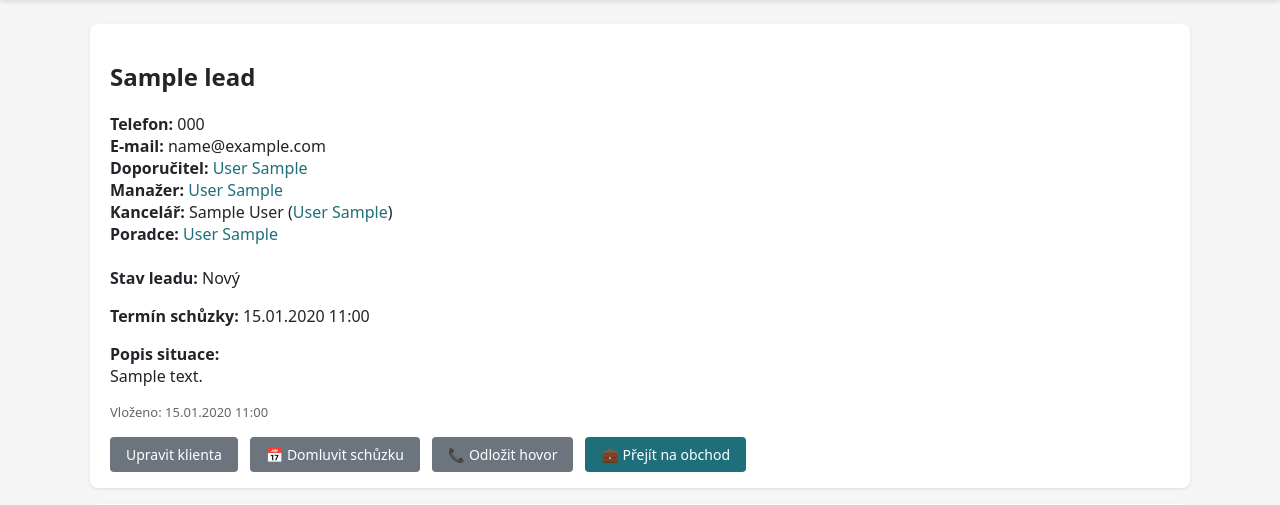
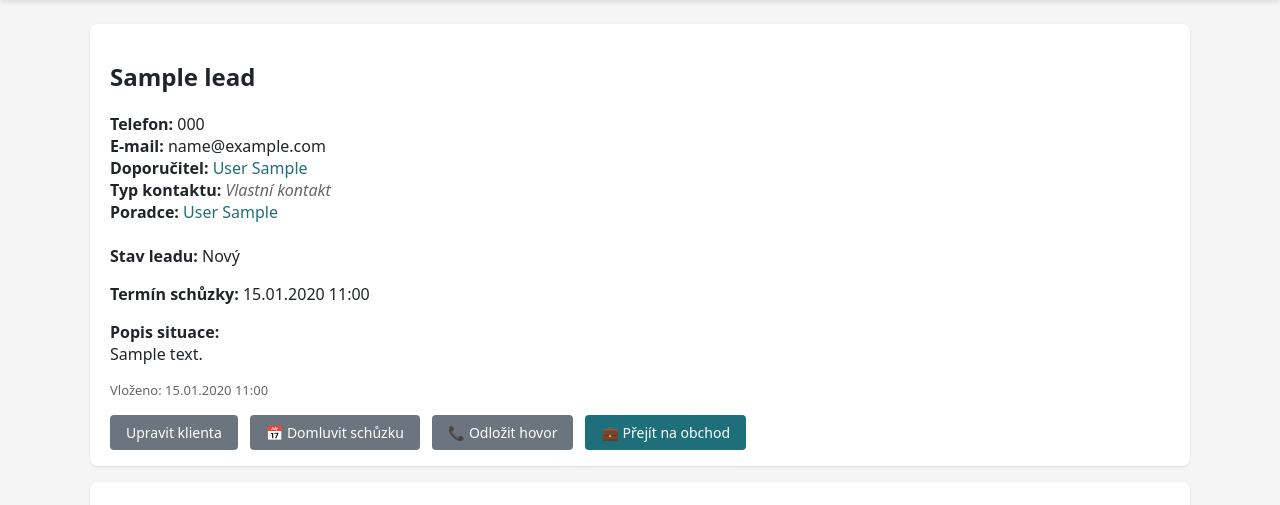
Before and after one commit to keshuanec/LeadBridge, a Django app: page /leads/1/ in a window 1280 px wide. Shown: the part 62-567 px from the top of the page. Run offline with Django 5.2, Linux system fonts and the light colour scheme; a user stored in the database is signed in; tables that the repository leaves empty hold one stand-in row (values such as "Sample post").

Commit message:
Show 'Vlastní kontakt' instead of manager/office for personal contacts
Co-Authored-By: Claude Sonnet 4.5 <noreply@anthropic.com>

```diff
--- a/templates/leads/deal_detail.html
+++ b/templates/leads/deal_detail.html
@@ -17,6 +17,9 @@
             {% endif %}
         </p>
     {% endif %}
+    {% if lead.is_personal_contact %}
+        <p><strong>Typ kontaktu:</strong> <span style="color: #666; font-style: italic;">Vlastní kontakt</span></p>
+    {% else %}
         {% if lead.referrer_manager %}
             <p><strong>Manažer:</strong> <a href="{% url 'user_detail' lead.referrer_manager.pk %}">{{ lead.referrer_manager }}</a></p>
         {% endif %}
@@ -24,6 +27,7 @@
             <p><strong>Kancelář:</strong> {{ lead.referrer_office.name }}
                 (<a href="{% url 'user_detail' lead.referrer_office.owner.pk %}">{{ lead.referrer_office.owner }}</a>)
             </p>
+        {% endif %}
     {% endif %}
 
     <hr>
--- a/templates/leads/lead_detail.html
+++ b/templates/leads/lead_detail.html
@@ -17,6 +17,10 @@
             <a href="{% url 'user_detail' lead.referrer.pk %}">{{ lead.referrer.get_full_name }}</a>
         {% endif %}<br>
 
+        {% if lead.is_personal_contact %}
+            <strong>Typ kontaktu:</strong>
+            <span style="color: #666; font-style: italic;">Vlastní kontakt</span><br>
+        {% else %}
             {% if lead.referrer_manager %}
                 <strong>Manažer:</strong>
                 <a href="{% url 'user_detail' lead.referrer_manager.pk %}">{{ lead.referrer_manager.get_full_name }}</a><br>
@@ -26,6 +30,7 @@
                 <strong>Kancelář:</strong>
                 {{ lead.referrer_office.name }}
                 (<a href="{% url 'user_detail' lead.referrer_office.owner.pk %}">{{ lead.referrer_office.owner.get_full_name }}</a>)<br>
+            {% endif %}
         {% endif %}
 
         <strong>Poradce:</strong>
```
Lines whose indentation alone changed are shown as unchanged.
